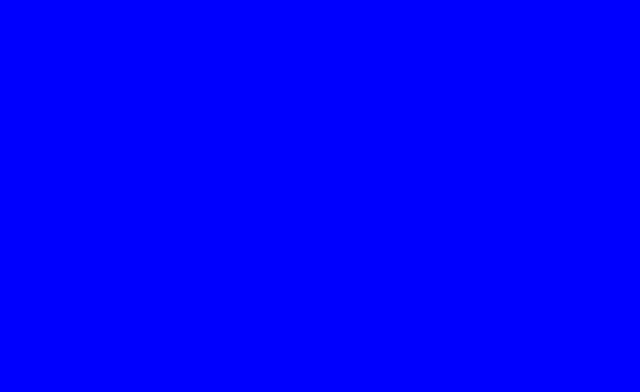
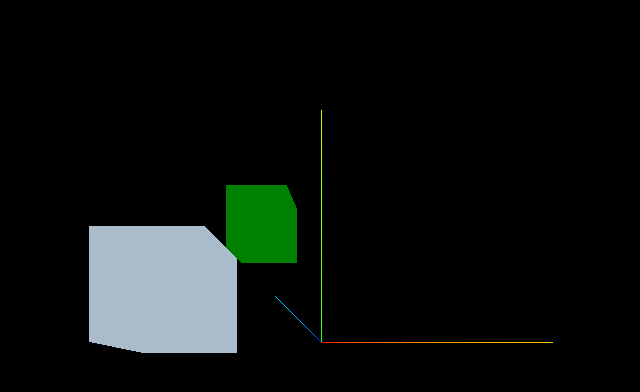
Before and after one commit to CodyJReed/hello_cube, a website built with Vite: page index.html in a window 1280 px wide. Shown: the whole page, without its empty margins (261-901 px from the left). Built offline with nearby package versions, Linux system fonts and the light colour scheme.

Commit message:
add canvas; style canvas; set object3D and render to target canvas

```diff
--- a/index.css
+++ b/index.css
@@ -1,3 +1,10 @@
-html {
-    background-color: blue;
+body {
+    background-color: black;
 }
+
+.draw {
+    position: fixed;
+    left: 0;
+    top: 0;
+    outline: none;
+}
--- a/index.html
+++ b/index.html
@@ -7,6 +7,7 @@
     <link rel="stylesheet" href="index.css"/>
 </head>
 <body>
+  <canvas class="draw" id="canvas"></canvas>
   <script type="module" src="/index.js"></script>
 </body>
 </html>
--- a/index.js
+++ b/index.js
@@ -1,3 +1,52 @@
 import * as THREE from 'three';
 
-console.log('three', THREE)
+// scene
+const scene = new THREE.Scene()
+
+// group
+const group = new THREE.Group()
+
+// object/mesh
+const geometry = new THREE.BoxGeometry(1,1,1) // <== default values if unspecified
+const material = new THREE.MeshBasicMaterial({
+    color: "#abc"
+})
+const mesh = new THREE.Mesh(geometry, material)
+mesh.position.z = 4
+
+const geometryT = new THREE.BoxGeometry(1,1,1) // <== default values if unspecified
+const materialT = new THREE.MeshBasicMaterial({
+    color: "green"
+})
+
+const meshT = new THREE.Mesh(geometryT, materialT)
+meshT.position.y = 2
+
+group.add(mesh, meshT)
+group.position.x = -1
+scene.add(group)
+
+// AxesHelper
+const axesHelper = new THREE.AxesHelper(4)
+scene.add(axesHelper)
+
+// camera
+const aspect = {
+    width: window.innerWidth,
+    height: window.innerHeight
+}
+const {width, height} = aspect
+// arguments include fov(converted to degrees), aspect, near, far
+const camera = new THREE.PerspectiveCamera(75,width / height, 1, 2000) // <== default near&&far values if unspecified
+camera.position.z = 9
+camera.position.x = 1
+camera.position.y = -1
+
+scene.add(camera)
+
+// renderer
+const canvas = document.getElementById("canvas"); //select the canvas element
+const renderer = new THREE.WebGLRenderer({canvas}) // add WebGLRenerer
+renderer.setSize(width, height) //renderer size
+
+renderer.render(scene, camera) //display the scene as captured by the camera
```
